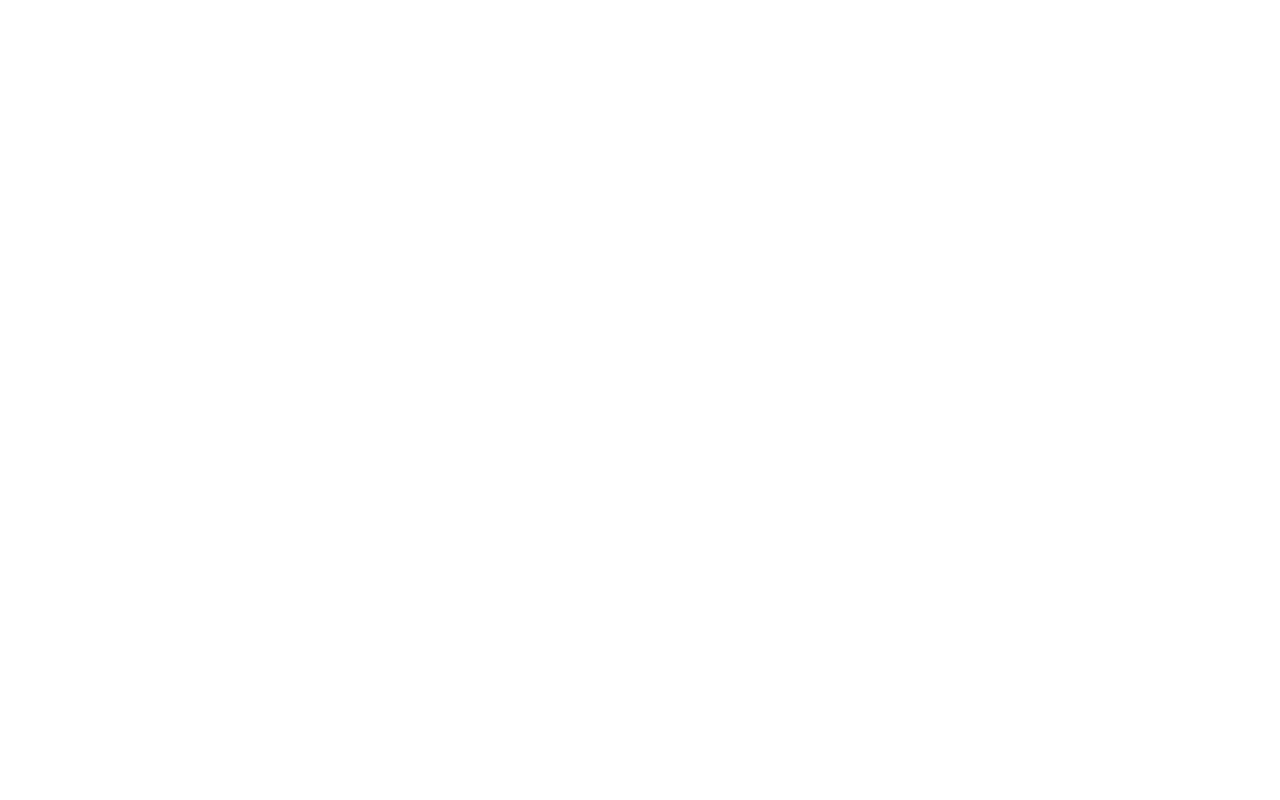
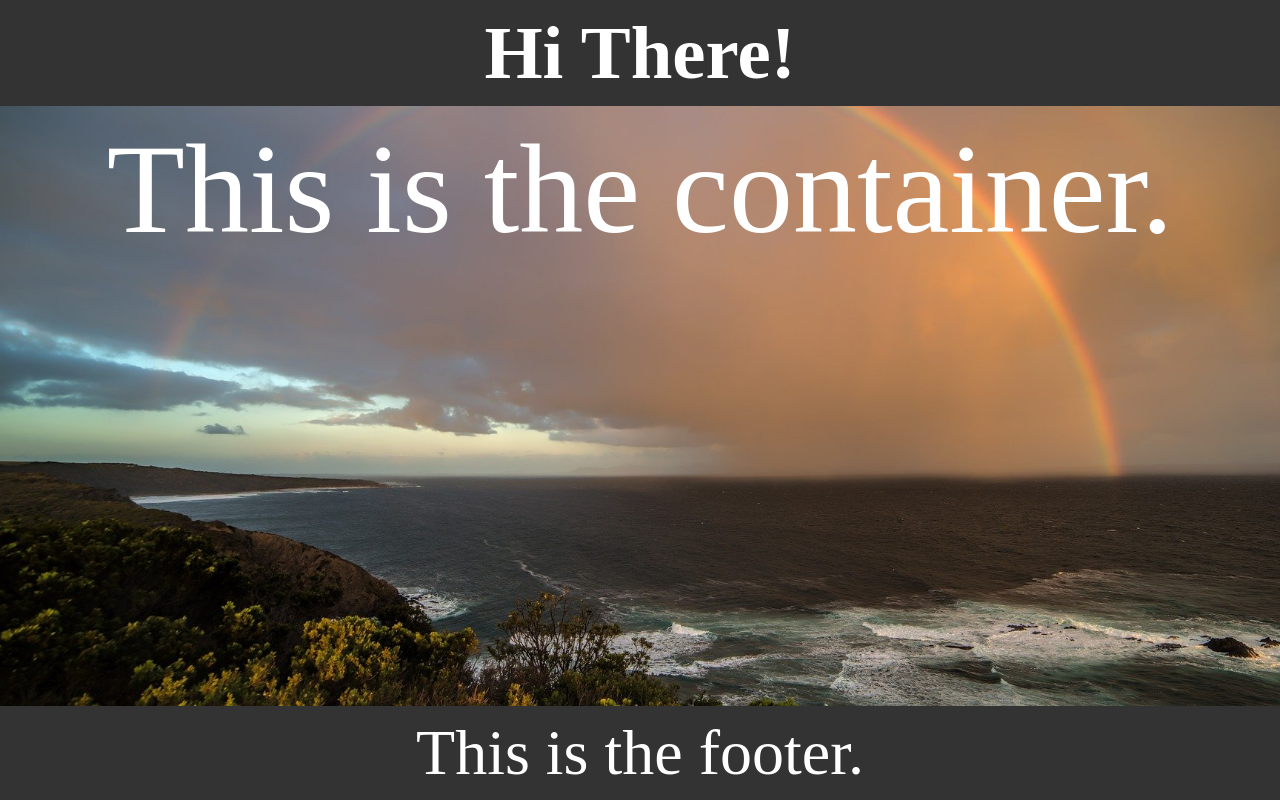
Before and after one commit to joshuaetperez/restaurant_page, a website built with webpack: page dist/index.html in a window 1280 px wide. Built offline with nearby package versions, Linux system fonts and the light colour scheme.

Commit message:
Added background image and set up temporary header, middle container, and footer

```diff
--- a/package.json
+++ b/package.json
@@ -2,13 +2,15 @@
   "name": "restaurant_page",
   "version": "1.0.0",
   "description": "",
-  "main": "index.js",
+  "private": true,
   "scripts": {
     "test": "echo \"Error: no test specified\" && exit 1"
   },
   "author": "",
   "license": "ISC",
   "devDependencies": {
+    "css-loader": "^6.3.0",
+    "style-loader": "^3.3.0",
     "webpack": "^5.56.0",
     "webpack-cli": "^4.8.0"
   }
--- a/src/index.js
+++ b/src/index.js
@@ -0,0 +1,33 @@
+import './style.css';
+import Background from './restaurant_background.jpg';
+
+const contentDiv = document.querySelector("#content");
+
+// Header
+const headerDiv = document.createElement("div");
+headerDiv.classList.add("header");
+const headingText = document.createElement("h3");
+headingText.innerText = "Hi There!";
+headerDiv.appendChild(headingText);
+
+// Add the image to our existing div.
+// const myBackground = new Image();
+// myBackground.src = Background;
+// myBackground.classList.add("cover");
+
+// contentDiv.appendChild(myBackground);
+
+// Middle container
+const containerDiv = document.createElement("div");
+containerDiv.classList.add("container");
+containerDiv.textContent = "This is the container.";
+
+
+// Footer
+const footerDiv = document.createElement("div");
+footerDiv.classList.add("footer");
+footerDiv.textContent = "This is the footer.";
+
+contentDiv.appendChild(headerDiv);
+contentDiv.appendChild(containerDiv);
+contentDiv.appendChild(footerDiv);
--- /dev/null
+++ b/src/style.css
@@ -0,0 +1,50 @@
+html {
+  box-sizing: border-box;
+}
+
+*, *:before, *:after {
+  box-sizing: inherit;
+}
+
+body {
+  margin: 0;
+}
+
+h3 {
+  margin: 0;
+}
+
+#content {
+  display: flex;
+  flex-direction: column;
+  background: url('./restaurant_background.jpg');
+  background-repeat: no-repeat;
+  background-position: top center;
+  background-attachment: fixed;
+  background-size: cover;
+  min-height: 100vh;
+}
+
+.header {
+  background-color: #333;
+  text-align: center;
+  font-size: 64px;
+  color: #fff;
+  padding: 10px 0;
+}
+
+.container {
+  flex: 1;
+  text-align: center;
+  font-size: 128px;
+  color: #fff;
+  padding: 10px 0;
+}
+
+.footer {
+  background-color: #333;
+  text-align: center;
+  font-size: 64px;
+  color: #fff;
+  padding: 10px 0;
+}
--- a/webpack.config.js
+++ b/webpack.config.js
@@ -6,4 +6,20 @@ module.exports = {
     filename: 'main.js',
     path: path.resolve(__dirname, 'dist'),
   },
+  module: {
+    rules: [
+      {
+        test: /\.css$/i,
+        use: ['style-loader', 'css-loader'],
+      },
+      {
+        test: /\.(png|svg|jpg|jpeg|gif)$/i,
+        type: 'asset/resource',
+      },
+      {
+        test: /\.(woff|woff2|eot|ttf|otf)$/i,
+        type: 'asset/resource',
+      },
+    ],
+  },
 };
```
Also changed, not shown: dist/bd6698333203804b1311.jpg (added), dist/index.html, dist/main.js, src/restaurant_background.jpg (added), 1 other file.
